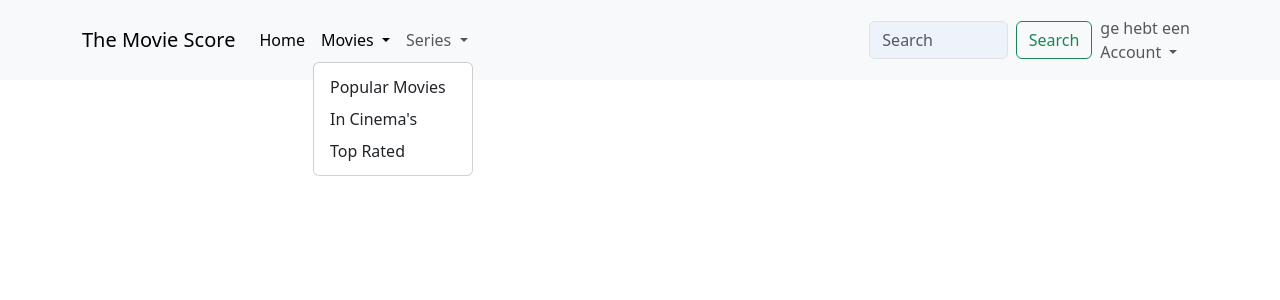
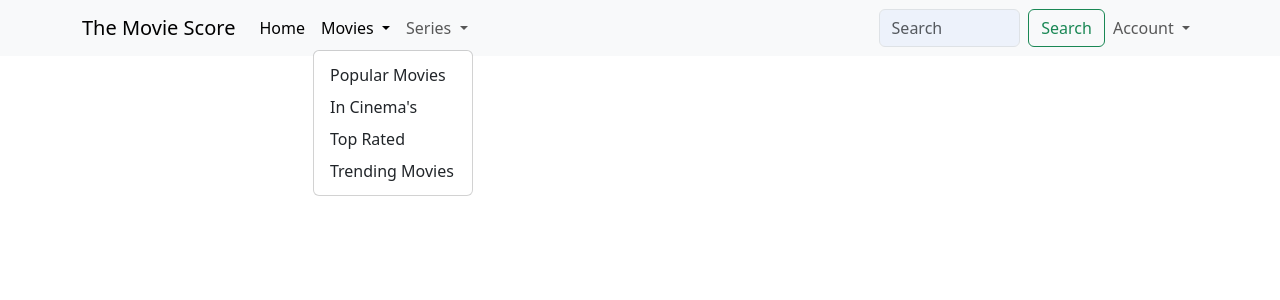
Before and after one commit to robbedeclerk/groepswerk2_review_website, a Flask app: page / in a window 1280 px wide, after a click on "Movies". Shown: the top 300 px of the page. Run offline with Flask 3, Linux system fonts and the light colour scheme; some libraries are stand-ins or nearby versions.

Commit message:
base werkt met de routes

```diff
--- a/app/templates/base.html
+++ b/app/templates/base.html
@@ -32,25 +32,26 @@
                         Movies
                     </a>
                     <ul class="dropdown-menu">
-                        <li><a class="dropdown-item" href={{ url_for('search', id='popular', type='film') }}>Popular
-                            Movies</a></li>
-                        <li><a class="dropdown-item" href={{ url_for('film_now_playing') }}>In Cinema's</a></li>
-                        <li><a class="dropdown-item" href={{ url_for('movie_top_rated') }}>Top Rated</a></li>
+                        <li><a class="dropdown-item" href={{ url_for('search', id='popular', type='film') }}>Popular Movies</a></li>
+                        <li><a class="dropdown-item" href={{ url_for('search', id='now-playing', type='film') }}>In Cinema's</a></li>
+                        <li><a class="dropdown-item" href={{ url_for('search', id='top-rated', type='film') }}>Top Rated</a></li>
+                        <li><a class="dropdown-item" href={{ url_for('search', id='trending', type='film') }}>Trending Movies</a></li>
                     </ul>
                 </li>
                 <li class="nav-item dropdown">
-                    <a class="nav-link dropdown-toggle" href="#" role="button" data-bs-toggle="dropdown"
+                    <a class="nav-link dropdown-toggle" role="button" data-bs-toggle="dropdown"
                        aria-expanded="false">
                         Series
                     </a>
                     <ul class="dropdown-menu">
-                        <li><a class="dropdown-item" href="#">Popular Series</a></li>
-                        <li><a class="dropdown-item" href={{ url_for('series_now_playing') }}>New Series</a></li>
-                        <li><a class="dropdown-item" href={{ url_for('series_top_rated') }}>Top Rated Series</a></li>
+                        <li><a class="dropdown-item" href={{ url_for('search', id='popular', type='serie') }}>Popular Series</a></li>
+                        <li><a class="dropdown-item" href={{ url_for('search', id='now-playing', type='serie') }}>New Series</a></li>
+                        <li><a class="dropdown-item" href={{ url_for('search', id='top-rated', type='serie') }}>Top Rated Series</a></li>
+                        <li><a class="dropdown-item" href={{ url_for('search', id='trending', type='serie') }}>Trending Series</a></li>
                     </ul>
                 </li>
             </ul>
-            <div
+            <div>
             <form class="d-flex ms-auto" role="search">
                 <input class="form-control me-2" type="search" style="float: left;background-color: #edf2fb;" id="searchInput" placeholder="Search" aria-label="Search">
                 <button class="btn btn-outline-success" type="submit">Search</button>
@@ -60,7 +61,7 @@
             <ul class="navbar-nav me-auto mb-2 mb-lg-0">
                 <li class="nav-item dropdown">
                     <a class="nav-link dropdown-toggle" role="button" data-bs-toggle="dropdown"
-                       aria-expanded="false"><div id="searchResults">ge hebt een </div>
+                       aria-expanded="false"><div id="searchResults"></div>
                         Account
                     </a>
                     <ul class="dropdown-menu">
@@ -82,9 +83,11 @@
     </div>
     </div>
 </nav>
-<script src="https://cdn.jsdelivr.net/npm/bootstrap@5.3.3/dist/js/bootstrap.bundle.min.js"
-        integrity="sha384-YvpcrYf0tY3lHB60NNkmXc5s9fDVZLESaAA55NDzOxhy9GkcIdslK1eN7N6jIeHz"
-        crossorigin="anonymous"></script>
+
+
+
+
+<script src="https://cdn.jsdelivr.net/npm/bootstrap@5.3.3/dist/js/bootstrap.bundle.min.js"></script>
 
 <script>
 document.getElementById("searchInput").addEventListener("input", function() {
```
